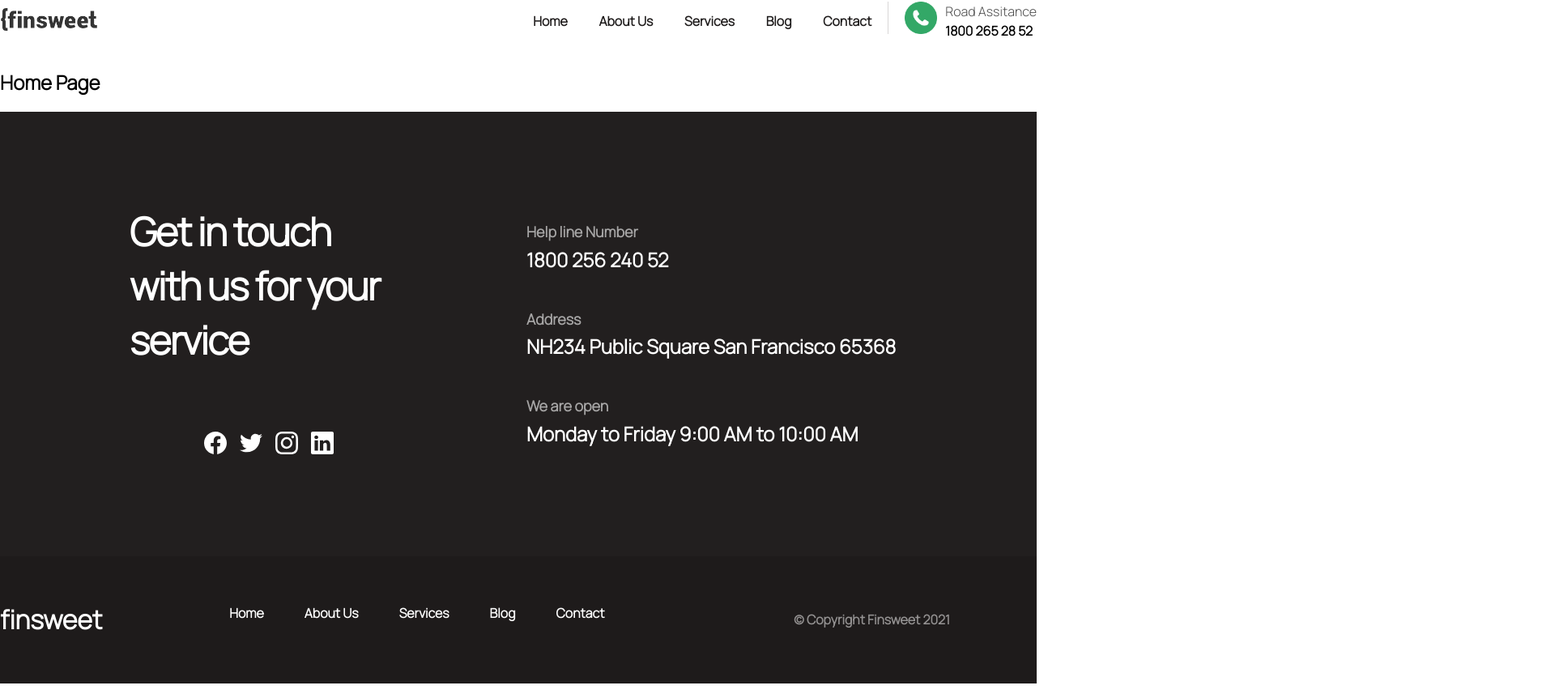
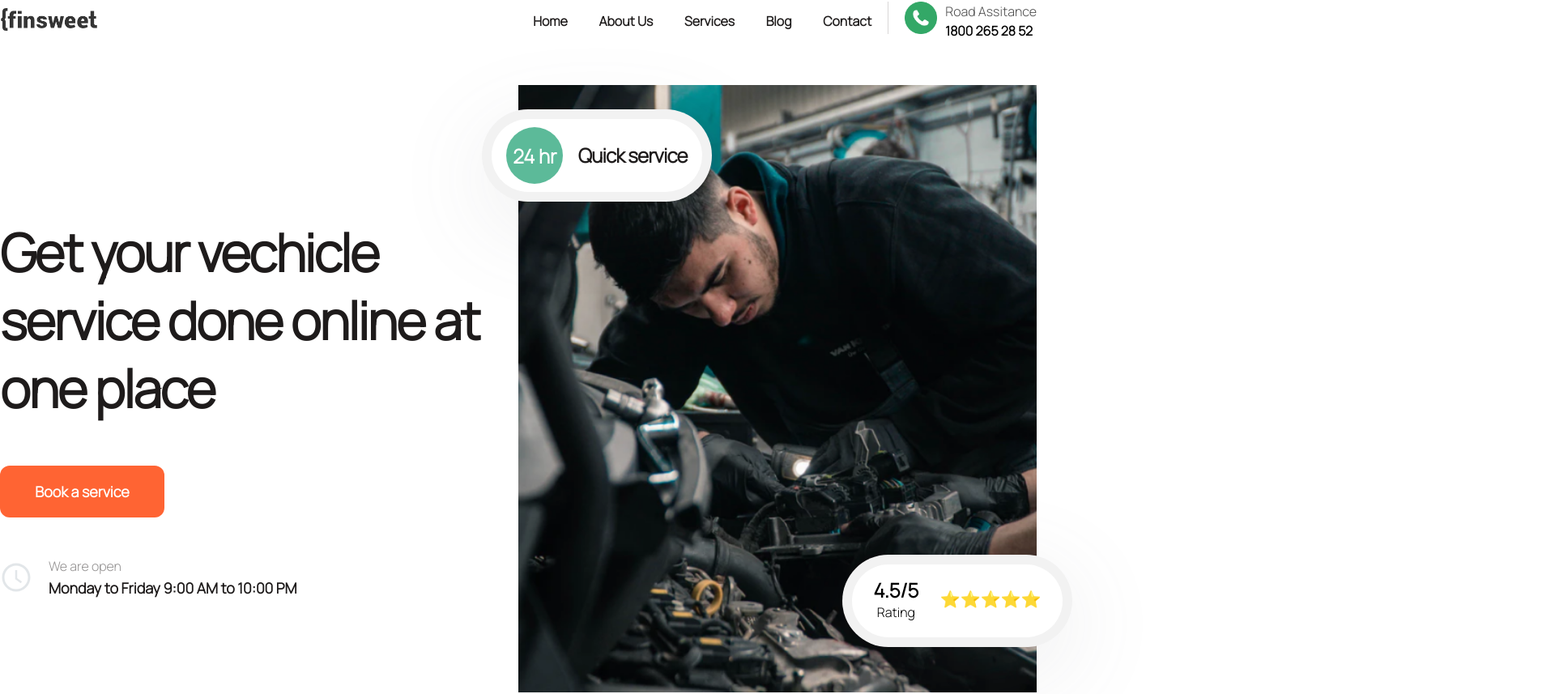
Before and after one commit to Rimvydas1982/finsweet, a React (Create React App) app in the folder 1_frontend/: page / in a window 1280 px wide. Shown: the part 13-870 px from the top of the page at 81% size, 1920 px wide, since content can reach past the window. Built offline with nearby package versions, Linux system fonts and the light colour scheme.

Commit message:
Home Page first section created

```diff
--- a/1_frontend/src/Pages/HomePage.jsx
+++ b/1_frontend/src/Pages/HomePage.jsx
@@ -1,10 +1,56 @@
 import React from 'react';
+import Button from '../components/4_common/Button';
+import InfoBlock from '../components/4_common/InfoBlock';
+import { AiOutlineClockCircle } from 'react-icons/ai';
+//Styles
+import {
+  FirstSection,
+  LeftBlock,
+  TimeBlock,
+  SecondP,
+  FirstP,
+  RightBlock,
+  TopBadge,
+  BottomBadge,
+} from './HomePage.style';
 
 const HomePage = () => {
   return (
-    <div>
-      <h2>Home Page</h2>
-    </div>
+    <main>
+      <FirstSection>
+        <LeftBlock>
+          <h1>Get your vechicle service done online at one place</h1>
+          <Button title='Book a service' primary />
+          <TimeBlock>
+            <div>
+              <AiOutlineClockCircle size={40} style={{ color: '#E2E6E9' }} />
+            </div>
+            <div>
+              <FirstP>We are open</FirstP>
+              <SecondP>Monday to Friday 9:00 AM to 10:00 PM </SecondP>
+            </div>
+          </TimeBlock>
+        </LeftBlock>
+        <RightBlock>
+          <TopBadge>
+            <div>
+              <h2>24 hr</h2>
+            </div>
+            <p>Quick service</p>
+          </TopBadge>
+          <BottomBadge>
+            <div>
+              <div>
+                <h2>4.5/5</h2>
+                <p>Rating</p>
+              </div>
+              <div style={{ fontSize: '20px' }}>⭐⭐⭐⭐⭐</div>
+            </div>
+          </BottomBadge>
+        </RightBlock>
+      </FirstSection>
+      <InfoBlock />
+    </main>
   );
 };
 
--- /dev/null
+++ b/1_frontend/src/Pages/HomePage.style.js
@@ -0,0 +1,119 @@
+import styled from 'styled-components';
+import Engine from '../images/engine.png';
+
+export const FirstSection = styled.section`
+  max-width: 1280px;
+  height: 750px;
+  margin: 0 auto;
+  padding: 40px 0 80px 0;
+  display: flex;
+`;
+
+export const LeftBlock = styled.div`
+  width: 50%;
+  display: flex;
+  flex-direction: column;
+  justify-content: center;
+
+  h1 {
+    font-style: normal;
+    font-weight: 800;
+    font-size: 64px;
+    line-height: 84px;
+    letter-spacing: -0.03em;
+    color: #1e1b1b;
+  }
+`;
+
+export const TimeBlock = styled.div`
+  margin-top: 48px;
+  display: flex;
+  align-items: center;
+`;
+
+export const FirstP = styled.p`
+  margin: 0;
+  padding-left: 20px;
+  font-weight: 500;
+  font-size: 16px;
+  line-height: 24px;
+  color: #939191;
+`;
+
+export const SecondP = styled.p`
+  margin: 0;
+  padding-left: 20px;
+  font-weight: 600;
+  font-size: 18px;
+  line-height: 175%;
+  color: #1e1b1b;
+`;
+
+export const RightBlock = styled.div`
+  width: 50%;
+  background-image: url(${Engine});
+  background-repeat: no-repeat;
+  background-size: cover;
+`;
+
+export const TopBadge = styled.div`
+  position: relative;
+  width: 260px;
+  height: 90px;
+  background: linear-gradient(138.85deg, #ffffff -38.72%, #ffffff 153.95%);
+  border: 12px solid rgba(225, 225, 225, 0.43);
+  box-shadow: 0px 28px 118px rgba(109, 108, 115, 0.12);
+  border-radius: 59px;
+  display: flex;
+  justify-content: space-evenly;
+  align-items: center;
+  right: 45px;
+  top: 30px;
+
+  div {
+    height: 70px;
+    width: 70px;
+    border-radius: 50%;
+    background: #5cba99;
+    color: white;
+    font-weight: 600;
+    display: flex;
+    justify-content: center;
+    align-items: center;
+  }
+  p {
+    font-weight: 600;
+    font-size: 24px;
+    line-height: 36px;
+    letter-spacing: -0.03em;
+    color: #1e1b1b;
+  }
+`;
+
+export const BottomBadge = styled.p`
+  position: relative;
+  width: 260px;
+  height: 90px;
+  background: linear-gradient(138.85deg, #ffffff -38.72%, #ffffff 153.95%);
+  border: 12px solid rgba(225, 225, 225, 0.43);
+  box-shadow: 0px 28px 118px rgba(109, 108, 115, 0.12);
+  border-radius: 59px;
+  top: 450px;
+  left: 400px;
+  div {
+    display: flex;
+    justify-content: space-evenly;
+    align-items: center;
+    div {
+      padding-top: 15px;
+      display: flex;
+      flex-direction: column;
+      h2 {
+        margin: 0;
+      }
+      p {
+        margin: 0;
+      }
+    }
+  }
+`;
--- a/1_frontend/src/components/1_header/Header.style.js
+++ b/1_frontend/src/components/1_header/Header.style.js
@@ -56,8 +56,6 @@ export const NavbarRight = styled.div`
     div {
       display: flex;
       flex-direction: column;
-      p {
-      }
     }
   }
 `;
--- a/1_frontend/src/components/3_footer/Footer.jsx
+++ b/1_frontend/src/components/3_footer/Footer.jsx
@@ -12,6 +12,7 @@ import {
 
 import { BsFacebook, BsInstagram, BsLinkedin } from 'react-icons/bs';
 import { FaTwitter } from 'react-icons/fa';
+import FinSweet from '../../images/SVG/FinSweet';
 
 const Footer = () => {
   return (
@@ -51,7 +52,9 @@ const Footer = () => {
       </FooterTop>
       <FooterBottom>
         <div>
-          <h1>finsweet</h1>
+          <h1>
+            <FinSweet />
+          </h1>
           <div>
             <nav>
               <ul>
--- a/1_frontend/src/components/4_common/Button.style.js
+++ b/1_frontend/src/components/4_common/Button.style.js
@@ -1,8 +1,8 @@
 import styled from 'styled-components';
 
 export const StyledButton = styled.button`
-  /* width: 203px;
-  height: 64px; */
+  width: 203px;
+  height: 64px;
   border: none;
   border-radius: 12px;
   padding: 16px 40px 16px 40px;
```
Also changed, not shown: 1_frontend/src/images/SVG/FinSweet.js (added, +20 -0 lines), 1_frontend/src/images/engine.png (added).
